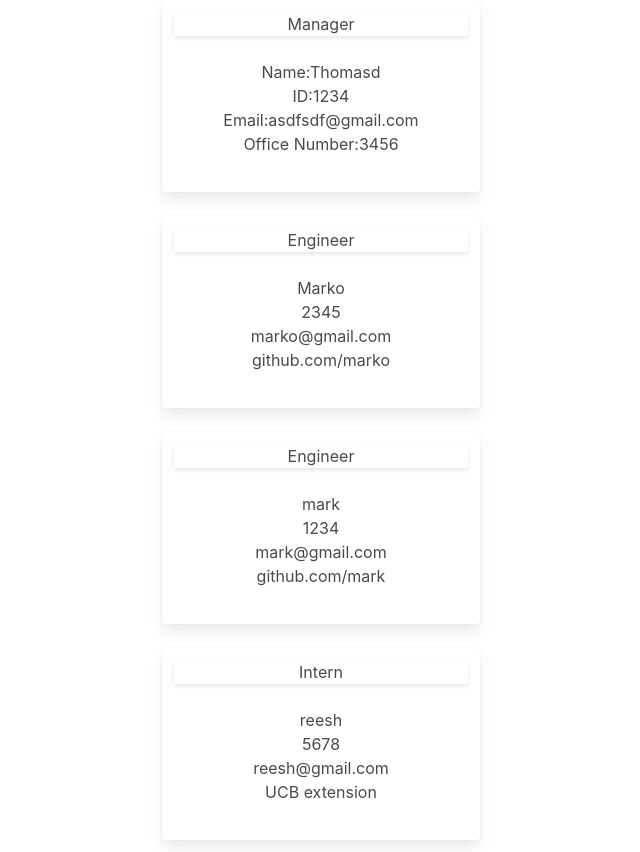
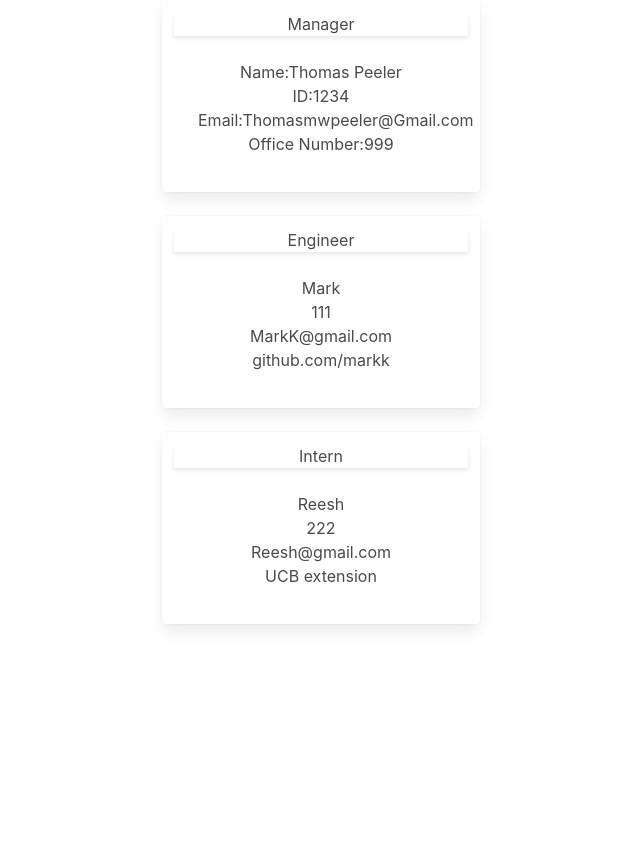
Before and after one commit to TMPeeler/Team-Profile-GeneratorHW, a website: page teamProfile.html in a window 1280 px wide. Shown: the whole page, without its empty margins (1-641 px from the left). After the commit the page ends 800 px from the top, so only its background shows below. Drawn offline with nearby package versions, Linux system fonts and the light colour scheme.

Commit message:
add demo file and video

```diff
--- a/teamProfile.html
+++ b/teamProfile.html
@@ -21,16 +21,16 @@
 
         <div class="card-content">
             <h2>
-                Name:Thomasd
+                Name:Thomas Peeler
             </h2>
             <h2>
                 ID:1234
             </h2>
             <h2>
-                Email:asdfsdf@gmail.com
+                Email:Thomasmwpeeler@Gmail.com
             </h2>
             <h2>
-                Office Number:3456
+                Office Number:999
             </h2>
                 </div>
             </div>
@@ -45,41 +45,16 @@
 
             <div class="card-content">
                 <h2>
-                    Marko
+                    Mark
                 </h2>
                 <h2>
-                    2345
+                    111
                 </h2>
                 <h2>
-                    marko@gmail.com
+                    MarkK@gmail.com
                 </h2>
                 <h2>
-                    github.com/marko
-                </h2>
-
-                    </div>
-                </div>
-            </div>
-        </div>
-        <div class="columns is-centered">
-            <div class="column is-9 has-text-centered">
-                <div class="column is-one-third card">
-                    <div class="card-header has-text-centered is-justify-content-center">
-                <h1>Engineer</h1>
-            </div>
-
-            <div class="card-content">
-                <h2>
-                    mark
-                </h2>
-                <h2>
-                    1234
-                </h2>
-                <h2>
-                    mark@gmail.com
-                </h2>
-                <h2>
-                    github.com/mark
+                    github.com/markk
                 </h2>
 
                     </div>
@@ -95,13 +70,13 @@
 
             <div class="card-content">
                 <h2>
-                    reesh
+                    Reesh
                 </h2>
                 <h2>
-                    5678
+                    222
                 </h2>
                 <h2>
-                    reesh@gmail.com
+                    Reesh@gmail.com
                 </h2>
                 <h2>
                     UCB extension
```
Also changed, not shown: readme.md (added).
